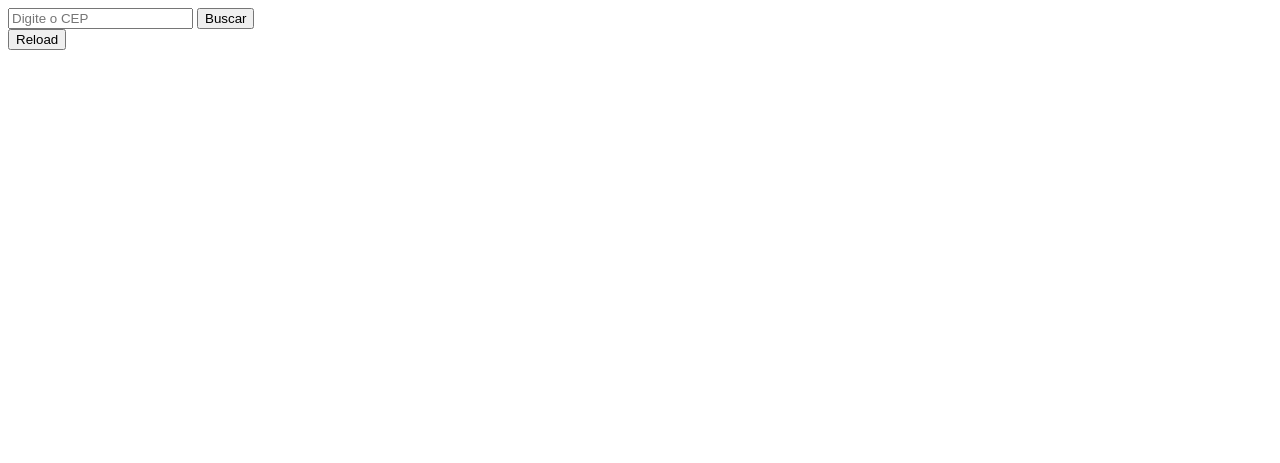
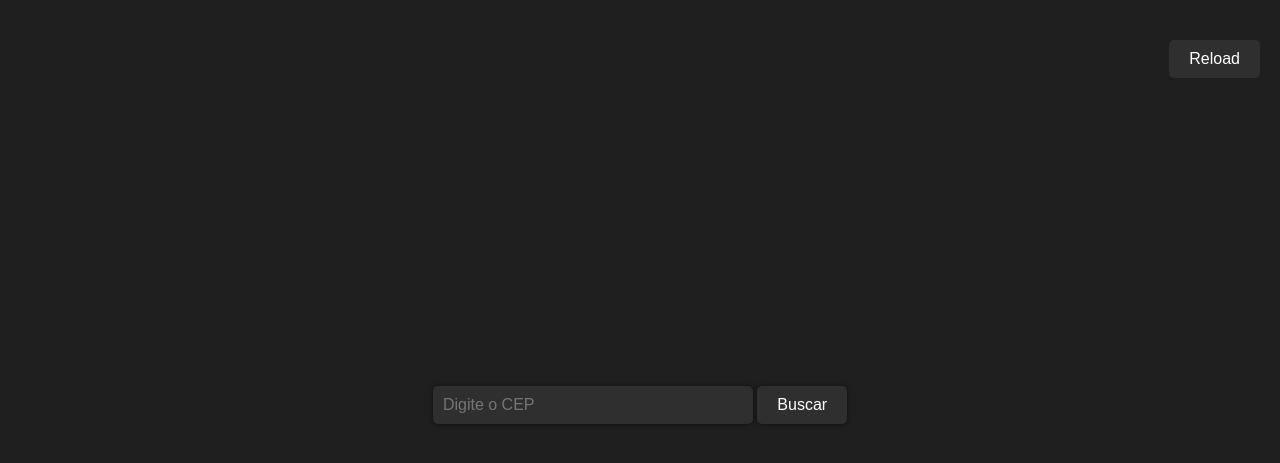
Before and after one commit to augsue/Consultor-de-CEP-Python, a Flask app: page / in a window 1280 px wide. Shown: the top 463 px of the page. Run offline with Flask 3, Linux system fonts and the light colour scheme.

Commit message:
Stylization

```diff
--- a/main.py
+++ b/main.py
@@ -3,7 +3,6 @@ import requests
 from flask import Flask, render_template, jsonify, request
 import threading
 
-print("\n------------------\n")
 
 app = Flask(__name__)
 
@@ -23,6 +22,7 @@ def buscar_cep(cep):
 
     return string_dados
 
+
 @app.route('/')
 def homepage():
     return render_template('index.html')
@@ -35,15 +35,15 @@ def buscar():
     return jsonify(resultado)
 
 def start_flask():
-    app.run()  # Start Flask server
+    app.run(debug=True, use_reloader=False)  # Start Flask server
 
 # webview.start(gui='gtk', http_server=True, func=None)  # custom_logic)
 
 if __name__ == '__main__':
     threading.Thread(target=start_flask, daemon=True).start()  # Start Flask server in a separate thread
-    webview.create_window('CEP', 'http://localhost:5000')
+    webview.create_window('ViaCEP - GUI', 'http://localhost:5000')
     webview.start(gui='gtk')  # Start the webview GUI
 
 # anything below this line will be executed after program FINISHED
 
-print("\n------------------\n")
+pass
--- a/static/css/style.css
+++ b/static/css/style.css
@@ -1,3 +1,68 @@
+body {
+    font-family: Arial, sans-serif;
+    margin: 0;
+    padding: 0;
+    background-color: #1f1f1f;
+}
 h1 {
     text-align: center;
 }
+
+.main {
+    display: flex;
+    flex-direction: column;
+    align-items: center;
+    justify-content: center;
+    height: 100vh;
+}
+
+.reload-btn {
+    position: fixed;
+    top: 20px;
+    right: 20px;
+    margin-top: 20px;
+    padding: 10px 20px;
+    font-size: 16px;
+    cursor: pointer;
+    background-color: #2f2f2f;
+    color: white;
+    border: none;
+    border-radius: 5px;
+}
+
+.search-btn {
+    margin-top: 20px;
+    padding: 10px 20px;
+    font-size: 16px;
+    cursor: pointer;
+    background-color: #2f2f2f;
+    color: white;
+    border: none;
+    border-radius: 5px;
+    box-shadow: 0 0 5px rgba(0, 0, 0, 0.5);
+}
+
+.cep-input {
+    margin-top: 20px;
+    padding: 10px;
+    font-size: 16px;
+    width: 300px;
+    border: none;
+    border-radius: 5px;
+    background-color: #2f2f2f;
+    color: white;
+    box-shadow: 0 0 5px rgba(0, 0, 0, 0.5);
+}
+
+.result {
+    margin-top: 10px;
+    padding-top: 0px;
+    border: none;
+    border-radius: 5px;
+    background-color: #2f2f2f;
+    color: white;
+    font-size: 16px;
+    width: 420px;
+    text-align: center;
+    box-shadow: 0 0 5px rgba(0, 0, 0, 0.5);
+}
--- a/static/js/script.js
+++ b/static/js/script.js
@@ -17,6 +17,5 @@ async function buscarCEP() {
     document.getElementById('resultado').innerHTML = `
         <p>${dados.logradouro}, ${dados.bairro}</p>
         <p>${dados.localidade} - ${dados.uf}</p>
-        <p>CEP: ${dados.cep}</p>
     `;
 }
--- a/templates/index.html
+++ b/templates/index.html
@@ -8,11 +8,14 @@
         <script src="{{ url_for('static', filename='js/script.js') }}"></script>
     </head>
     <body>
-        <div>
-            <input type="text" id="cepInput" placeholder="Digite o CEP">
-            <button onclick="buscarCEP()">Buscar</button>
-            <div id="resultado"></div>
+        <div class="main">
+            <div class="search-area">
+                <input class="cep-input" type="text" id="cepInput" placeholder="Digite o CEP">
+                <button class="search-btn" onclick="buscarCEP()">Buscar</button>
+            </div>
+            <div class="result" id="resultado"></div>
+
         </div>
-        <button onclick="location.reload()">Reload</button>
+        <button class="reload-btn" onclick="location.reload()">Reload</button>
     </body>
 </html>
```
